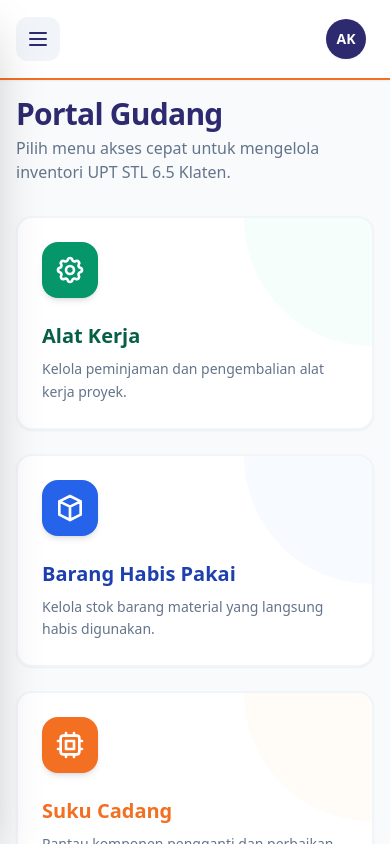
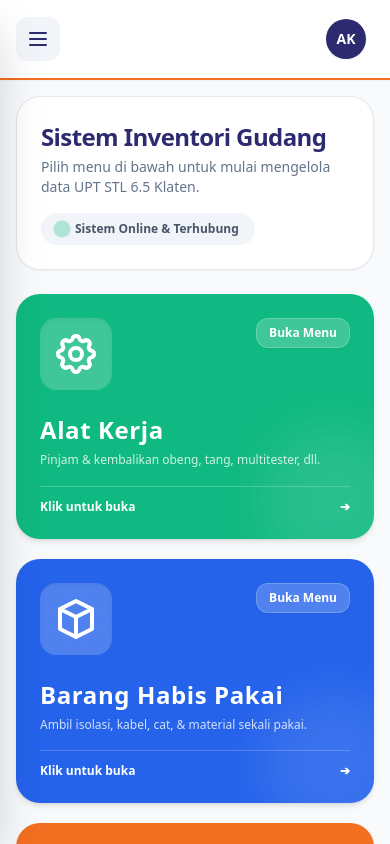
Before and after one commit to syahroniw/inventory-sintel, a Next.js app: page /admin in a window 390 px wide. Built offline with nearby package versions, Linux system fonts and the light colour scheme; no server answers; the database is empty.

Commit message:
Fix UI dashboard jadi Tile Menu ala HP/Tablet

```diff
--- a/app/admin/page.tsx
+++ b/app/admin/page.tsx
@@ -20,18 +20,16 @@ export default function AdminDashboard() {
     loadStats();
   }, []);
 
-  // Kumpulan menu Portal
-  const portals = [
+  const tiles = [
     {
       title: 'Alat Kerja',
-      desc: 'Kelola peminjaman dan pengembalian alat kerja proyek.',
+      subtitle: 'Pinjam & kembalikan obeng, tang, multitester, dll.',
+      badge: stats?.categories?.ak ? `${stats.categories.ak} Item` : 'Buka Menu',
       href: '/admin/inventory',
-      bgColor: 'bg-emerald-50',
-      textColor: 'text-emerald-800',
-      borderColor: 'hover:border-emerald-500',
-      iconBg: 'bg-emerald-600',
+      bgColor: 'bg-emerald-500',
+      hoverColor: 'hover:bg-emerald-600',
       icon: (
-        <svg className="w-8 h-8 text-white" fill="none" viewBox="0 0 24 24" stroke="currentColor">
+        <svg className="w-12 h-12 text-white" fill="none" viewBox="0 0 24 24" stroke="currentColor">
           <path strokeLinecap="round" strokeLinejoin="round" strokeWidth={2} d="M10.325 4.317c.426-1.756 2.924-1.756 3.35 0a1.724 1.724 0 002.573 1.066c1.543-.94 3.31.826 2.37 2.37a1.724 1.724 0 001.065 2.572c1.756.426 1.756 2.924 0 3.35a1.724 1.724 0 00-1.066 2.573c.94 1.543-.826 3.31-2.37 2.37a1.724 1.724 0 00-2.572 1.065c-.426 1.756-2.924 1.756-3.35 0a1.724 1.724 0 00-2.573-1.066c-1.543.94-3.31-.826-2.37-2.37a1.724 1.724 0 00-1.065-2.572c-1.756-.426-1.756-2.924 0-3.35a1.724 1.724 0 001.066-2.573c-.94-1.543.826-3.31 2.37-2.37.996.608 2.296.07 2.572-1.065z" />
           <path strokeLinecap="round" strokeLinejoin="round" strokeWidth={2} d="M15 12a3 3 0 11-6 0 3 3 0 016 0z" />
         </svg>
@@ -39,70 +37,65 @@ export default function AdminDashboard() {
     },
     {
       title: 'Barang Habis Pakai',
-      desc: 'Kelola stok barang material yang langsung habis digunakan.',
+      subtitle: 'Ambil isolasi, kabel, cat, & material sekali pakai.',
+      badge: stats?.categories?.hp ? `${stats.categories.hp} Item` : 'Buka Menu',
       href: '/admin/inventory',
-      bgColor: 'bg-blue-50',
-      textColor: 'text-blue-800',
-      borderColor: 'hover:border-blue-500',
-      iconBg: 'bg-blue-600',
+      bgColor: 'bg-blue-600',
+      hoverColor: 'hover:bg-blue-700',
       icon: (
-        <svg className="w-8 h-8 text-white" fill="none" viewBox="0 0 24 24" stroke="currentColor">
+        <svg className="w-12 h-12 text-white" fill="none" viewBox="0 0 24 24" stroke="currentColor">
           <path strokeLinecap="round" strokeLinejoin="round" strokeWidth={2} d="M20 7l-8-4-8 4m16 0l-8 4m8-4v10l-8 4m0-10L4 7m8 4v10M4 7v10l8 4" />
         </svg>
       )
     },
     {
-      title: 'Suku Cadang',
-      desc: 'Pantau komponen pengganti dan perbaikan infrastruktur.',
+      title: 'Spare Part / Suku Cadang',
+      subtitle: 'Stok komponen pengganti & cadangan sistem.',
+      badge: stats?.categories?.sp ? `${stats.categories.sp} Item` : 'Buka Menu',
       href: '/admin/inventory',
-      bgColor: 'bg-orange-50',
-      textColor: 'text-[#F36F21]',
-      borderColor: 'hover:border-[#F36F21]',
-      iconBg: 'bg-[#F36F21]',
+      bgColor: 'bg-[#F36F21]',
+      hoverColor: 'hover:bg-[#d85e18]',
       icon: (
-        <svg className="w-8 h-8 text-white" fill="none" viewBox="0 0 24 24" stroke="currentColor">
+        <svg className="w-12 h-12 text-white" fill="none" viewBox="0 0 24 24" stroke="currentColor">
           <path strokeLinecap="round" strokeLinejoin="round" strokeWidth={2} d="M9 3v2m6-2v2M9 19v2m6-2v2M5 9H3m2 6H3m18-6h-2m2 6h-2M7 19h10a2 2 0 002-2V7a2 2 0 00-2-2H7a2 2 0 00-2 2v10a2 2 0 002 2zM9 9h6v6H9V9z" />
         </svg>
       )
     },
     {
-      title: 'Laporan Mutasi',
-      desc: 'Cetak PDF dan pantau histori barang keluar-masuk.',
+      title: 'Laporan & Mutasi',
+      subtitle: 'Cetak dokumen PDF & cek riwayat transaksi.',
+      badge: 'Cetak PDF',
       href: '/admin/laporan',
-      bgColor: 'bg-slate-100',
-      textColor: 'text-[#2D2A70]',
-      borderColor: 'hover:border-[#2D2A70]',
-      iconBg: 'bg-[#2D2A70]',
+      bgColor: 'bg-[#2D2A70]',
+      hoverColor: 'hover:bg-[#201d52]',
       icon: (
-        <svg className="w-8 h-8 text-white" fill="none" viewBox="0 0 24 24" stroke="currentColor">
+        <svg className="w-12 h-12 text-white" fill="none" viewBox="0 0 24 24" stroke="currentColor">
           <path strokeLinecap="round" strokeLinejoin="round" strokeWidth={2} d="M9 17v-2m3 2v-4m3 4v-6m2 10H7a2 2 0 01-2-2V5a2 2 0 012-2h5.586a1 1 0 01.707.293l5.414 5.414a1 1 0 01.293.707V19a2 2 0 01-2 2z" />
         </svg>
       )
     },
     {
       title: 'Master QR Code',
-      desc: 'Cetak barcode portal untuk ditempel di pintu gudang.',
+      subtitle: 'Halaman cetak QR Code portal pintu gudang.',
+      badge: 'Siap Cetak',
       href: '/admin/qr',
-      bgColor: 'bg-purple-50',
-      textColor: 'text-purple-800',
-      borderColor: 'hover:border-purple-500',
-      iconBg: 'bg-purple-600',
+      bgColor: 'bg-purple-600',
+      hoverColor: 'hover:bg-purple-700',
       icon: (
-        <svg className="w-8 h-8 text-white" fill="none" viewBox="0 0 24 24" stroke="currentColor">
+        <svg className="w-12 h-12 text-white" fill="none" viewBox="0 0 24 24" stroke="currentColor">
           <path strokeLinecap="round" strokeLinejoin="round" strokeWidth={2} d="M12 4v1m6 11h2m-6 0h-2v4m0-11v3m0 0h.01M12 12h4.01M16 20h4M4 12h4m12 0h.01M5 8h2a1 1 0 001-1V5a1 1 0 00-1-1H5a1 1 0 00-1 1v2a1 1 0 001 1zm12 0h2a1 1 0 001-1V5a1 1 0 00-1-1h-2a1 1 0 00-1 1v2a1 1 0 001 1zM5 20h2a1 1 0 001-1v-2a1 1 0 00-1-1H5a1 1 0 00-1 1v2a1 1 0 001 1z" />
         </svg>
       )
     },
     {
       title: 'Manajemen Akun',
-      desc: 'Kelola akses login karyawan dan admin UPT STL 6.5.',
+      subtitle: 'Tambah & kelola akun admin/karyawan.',
+      badge: stats?.userCount ? `${stats.userCount} User` : 'Kelola',
       href: '/admin/users',
-      bgColor: 'bg-rose-50',
-      textColor: 'text-rose-800',
-      borderColor: 'hover:border-rose-500',
-      iconBg: 'bg-rose-600',
+      bgColor: 'bg-rose-600',
+      hoverColor: 'hover:bg-rose-700',
       icon: (
-        <svg className="w-8 h-8 text-white" fill="none" viewBox="0 0 24 24" stroke="currentColor">
+        <svg className="w-12 h-12 text-white" fill="none" viewBox="0 0 24 24" stroke="currentColor">
           <path strokeLinecap="round" strokeLinejoin="round" strokeWidth={2} d="M12 4.354a4 4 0 110 5.292M15 21H3v-1a6 6 0 0112 0v1zm0 0h6v-1a6 6 0 00-9-5.197M13 7a4 4 0 11-8 0 4 4 0 018 0z" />
         </svg>
       )
@@ -112,66 +105,83 @@ export default function AdminDashboard() {
   if (loading) {
     return (
       <div className="flex items-center justify-center min-h-[400px]">
-        <p className="text-slate-400 font-bold animate-pulse">Menyiapkan Portal Akses... 🔄</p>
+        <p className="text-slate-400 font-bold animate-pulse">Menyiapkan Dashboard Utama... 🔄</p>
       </div>
     );
   }
 
   return (
-    <div className="space-y-8 animate-in fade-in duration-500">
+    <div className="space-y-6 animate-in fade-in duration-300">
 
-      {/* Header Portal */}
+      {/* Header Utama */}
+      <div className="bg-white p-6 rounded-3xl border border-slate-200 shadow-sm flex flex-col md:flex-row justify-between items-start md:items-center gap-4">
         <div>
-        <h1 className="text-3xl font-extrabold text-[#2D2A70] tracking-tight">Portal Gudang</h1>
-        <p className="text-slate-500 mt-1 font-medium">Pilih menu akses cepat untuk mengelola inventori UPT STL 6.5 Klaten.</p>
+          <h1 className="text-2xl md:text-3xl font-black text-[#2D2A70] tracking-tight">Sistem Inventori Gudang</h1>
+          <p className="text-slate-500 font-medium text-sm mt-1">Pilih menu di bawah untuk mulai mengelola data UPT STL 6.5 Klaten.</p>
+        </div>
+        <div className="bg-slate-100 px-4 py-2 rounded-2xl text-xs font-bold text-slate-600 flex items-center gap-2">
+          <span className="w-2.5 h-2.5 rounded-full bg-emerald-500 animate-ping"></span>
+          Sistem Online & Terhubung
+        </div>
       </div>
 
-      {/* Widget Peringatan Stok Kritis (Mati otomatis kalau stok aman) */}
+      {/* Peringatan Stok Kritis (Muncul Cuma Kalau Ada Barang Sekarat) */}
       {stats?.criticalCount > 0 && (
-        <div className="bg-red-50 border border-red-200 rounded-2xl p-5 flex items-start md:items-center justify-between flex-col md:flex-row gap-4 shadow-sm">
+        <Link
+          href="/admin/inventory"
+          className="block bg-red-500 hover:bg-red-600 text-white p-5 rounded-3xl shadow-lg transition-all transform hover:-translate-y-1"
+        >
+          <div className="flex items-center justify-between">
             <div className="flex items-center gap-4">
-            <div className="bg-red-500 p-3 rounded-xl">
-              <svg className="w-6 h-6 text-white" fill="none" viewBox="0 0 24 24" stroke="currentColor">
+              <div className="bg-white/20 p-3 rounded-2xl">
+                <svg className="w-8 h-8 text-white" fill="none" viewBox="0 0 24 24" stroke="currentColor">
                   <path strokeLinecap="round" strokeLinejoin="round" strokeWidth={2} d="M12 9v2m0 4h.01m-6.938 4h13.856c1.54 0 2.502-1.667 1.732-3L13.732 4c-.77-1.333-2.694-1.333-3.464 0L3.34 16c-.77 1.333.192 3 1.732 3z" />
                 </svg>
               </div>
               <div>
-              <h2 className="text-red-800 font-bold text-lg">Peringatan Stok Kritis!</h2>
-              <p className="text-red-600 text-sm font-medium">Ada {stats.criticalCount} barang dengan sisa jumlah ≤ 3 unit yang perlu segera di-restock.</p>
+                <h3 className="text-lg font-black tracking-wide">PERINGATAN STOK KRITIS!</h3>
+                <p className="text-xs md:text-sm font-medium text-red-100">Ada {stats.criticalCount} barang stoknya ≤ 3. Klik kartu ini untuk langsung restock!</p>
               </div>
             </div>
-          <Link href="/admin/inventory" className="bg-red-600 hover:bg-red-700 text-white px-5 py-2.5 rounded-xl font-bold text-sm shadow-md transition-all">
-            Periksa Data
+            <span className="hidden md:inline-block bg-white text-red-600 font-black px-4 py-2 rounded-2xl text-xs shadow-sm">
+              Periksa Sekarang →
+            </span>
+          </div>
         </Link>
-        </div>
       )}
 
-      {/* Grid Menu Portal (Shortcut ala Windows/Aplikasi Modern) */}
-      <div className="grid grid-cols-1 md:grid-cols-2 xl:grid-cols-3 gap-6">
-        {portals.map((menu, index) => (
+      {/* Grid Menu Tombol Raksasa (Interactive Tile Cards) */}
+      <div className="grid grid-cols-1 md:grid-cols-2 lg:grid-cols-3 gap-5">
+        {tiles.map((tile, index) => (
           <Link
             key={index}
-            href={menu.href}
-            className={`group block bg-white p-6 rounded-2xl border-2 border-slate-100 ${menu.borderColor} shadow-sm hover:shadow-xl transition-all duration-300 relative overflow-hidden`}
+            href={tile.href}
+            className={`group relative ${tile.bgColor} ${tile.hoverColor} p-6 rounded-3xl shadow-md hover:shadow-2xl transition-all duration-300 flex flex-col justify-between min-h-[200px] overflow-hidden transform hover:-translate-y-1.5`}
           >
-            {/* Aksen Background Dekoratif */}
-            <div className={`absolute top-0 right-0 w-32 h-32 ${menu.bgColor} rounded-bl-full -z-0 opacity-50 group-hover:scale-110 transition-transform`}></div>
+            {/* Lingkaran Hiasan Background */}
+            <div className="absolute -bottom-8 -right-8 w-36 h-36 bg-white/10 rounded-full blur-xl group-hover:scale-150 transition-transform pointer-events-none" />
 
-            <div className="relative z-10">
-              {/* Ikon Keren (Bukan Emoji) */}
-              <div className={`w-14 h-14 ${menu.iconBg} rounded-2xl flex items-center justify-center shadow-md mb-6 transform group-hover:-translate-y-1 transition-transform`}>
-                {menu.icon}
+            <div className="flex justify-between items-start">
+              <div className="p-3 bg-white/20 backdrop-blur-md rounded-2xl shadow-inner">
+                {tile.icon}
+              </div>
+              <span className="bg-white/20 backdrop-blur-md text-white font-black text-xs px-3 py-1.5 rounded-xl border border-white/20 shadow-sm">
+                {tile.badge}
+              </span>
             </div>
 
-              <h2 className={`text-xl font-extrabold ${menu.textColor} mb-2`}>{menu.title}</h2>
-              <p className="text-slate-500 text-sm font-medium leading-relaxed">{menu.desc}</p>
+            <div className="mt-6">
+              <h2 className="text-2xl font-black text-white tracking-wide flex items-center gap-2">
+                {tile.title}
+              </h2>
+              <p className="text-white/80 text-xs font-medium mt-1 leading-relaxed">
+                {tile.subtitle}
+              </p>
             </div>
 
-            {/* Tanda Panah */}
-            <div className="absolute bottom-6 right-6 opacity-0 group-hover:opacity-100 group-hover:translate-x-1 transition-all">
-              <svg className={`w-6 h-6 ${menu.textColor}`} fill="none" viewBox="0 0 24 24" stroke="currentColor">
-                <path strokeLinecap="round" strokeLinejoin="round" strokeWidth={2} d="M14 5l7 7m0 0l-7 7m7-7H3" />
-              </svg>
+            <div className="mt-4 pt-3 border-t border-white/20 flex items-center justify-between text-white text-xs font-bold">
+              <span>Klik untuk buka</span>
+              <span className="transform group-hover:translate-x-2 transition-transform">➔</span>
             </div>
           </Link>
         ))}
```
Lines whose indentation alone changed are shown as unchanged.
